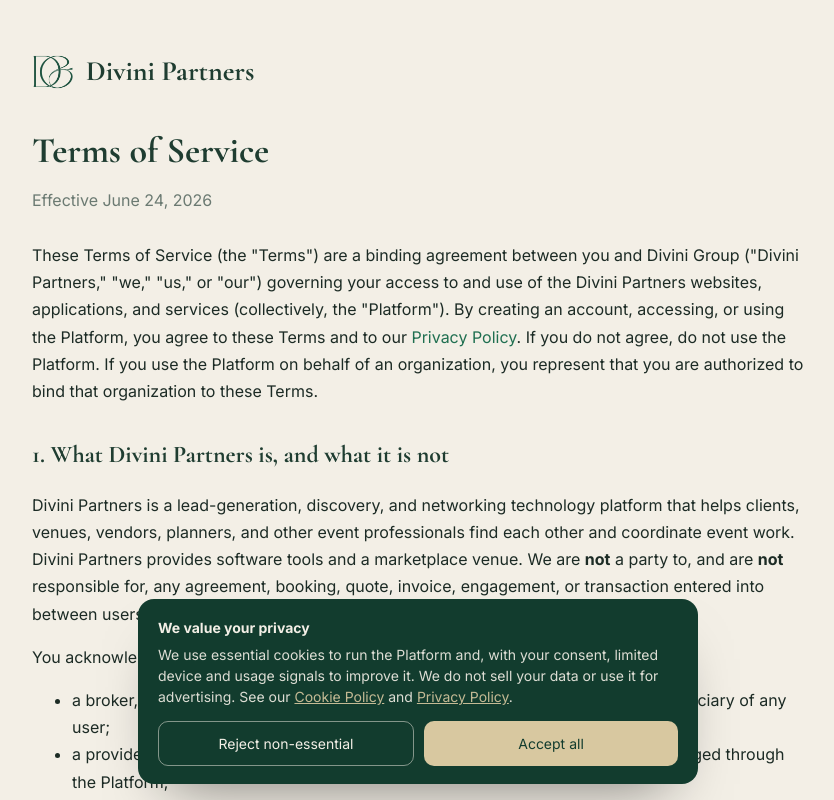
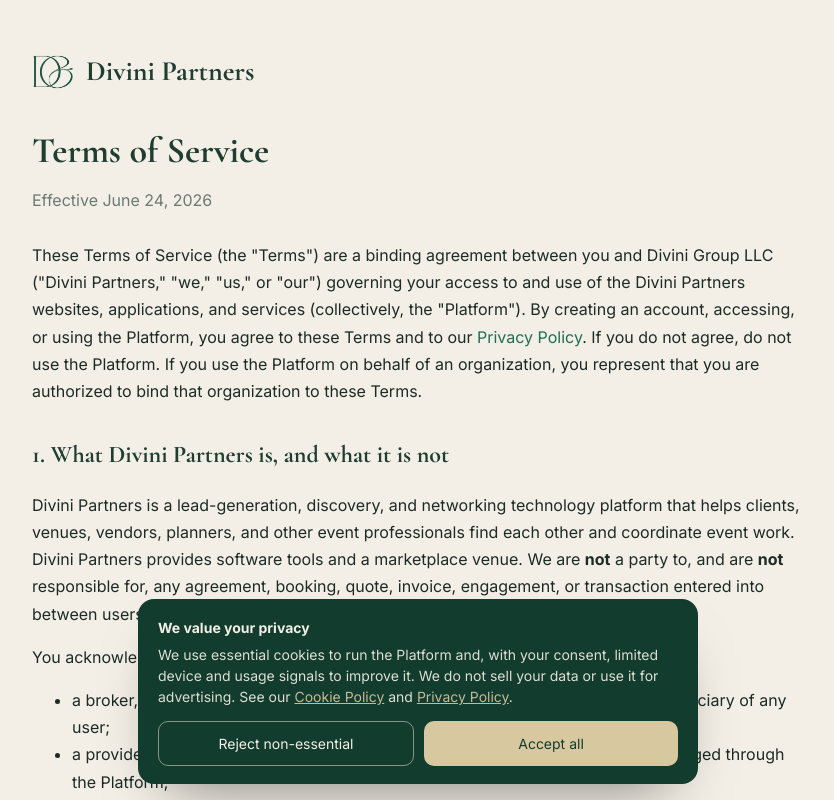
Before and after one commit to adagentpc-del/divinipartner, a React (Vite) app: page /terms in a window 1280 px wide. Shown: the top 800 px of the page, without its empty margins (222-1056 px from the left). Built offline with nearby package versions, Linux system fonts and the light colour scheme; no server answers.

Commit message:
Legal pages: entity is Divini Group LLC

```diff
--- a/src/pages/Cookies.tsx
+++ b/src/pages/Cookies.tsx
@@ -14,7 +14,7 @@
       <div style={{ color: '#6b7a72', marginBottom: 28 }}>Effective July 1, 2026</div>
 
       <p>
-        This Cookie Policy explains how Divini Group ("Divini Partners," "we," "us") uses cookies and
+        This Cookie Policy explains how Divini Group LLC ("Divini Partners," "we," "us") uses cookies and
         similar technologies on the Divini Partners websites and applications. It should be read
         together with our <Link to="/privacy" style={{ color: '#1f6f50' }}>Privacy Policy</Link>.
       </p>
--- a/src/pages/Privacy.tsx
+++ b/src/pages/Privacy.tsx
@@ -87,7 +87,7 @@
         Questions or deletion requests: <a href="mailto:support@divinipartners.com" style={{ color: '#1f6f50' }}>support@divinipartners.com</a>.
       </p>
       <p>
-        Divini Partners by Divini Group<br />
+        Divini Partners by Divini Group LLC<br />
         Headquartered in Miami, Florida
       </p>
 
--- a/src/pages/Terms.tsx
+++ b/src/pages/Terms.tsx
@@ -12,7 +12,7 @@
       <div style={{ color: '#6b7a72', marginBottom: 28 }}>Effective June 24, 2026</div>
 
       <p>
-        These Terms of Service (the "Terms") are a binding agreement between you and Divini Group
+        These Terms of Service (the "Terms") are a binding agreement between you and Divini Group LLC
         ("Divini Partners," "we," "us," or "our") governing your access to and use of the Divini
         Partners websites, applications, and services (collectively, the "Platform"). By creating an
         account, accessing, or using the Platform, you agree to these Terms and to our{' '}
@@ -173,7 +173,7 @@
         Questions about these Terms: <a href="mailto:support@divinipartners.com" style={{ color: '#1f6f50' }}>support@divinipartners.com</a>.
       </p>
       <p>
-        Divini Partners by Divini Group<br />
+        Divini Partners by Divini Group LLC<br />
         Headquartered in Miami, Florida
       </p>
 
```
